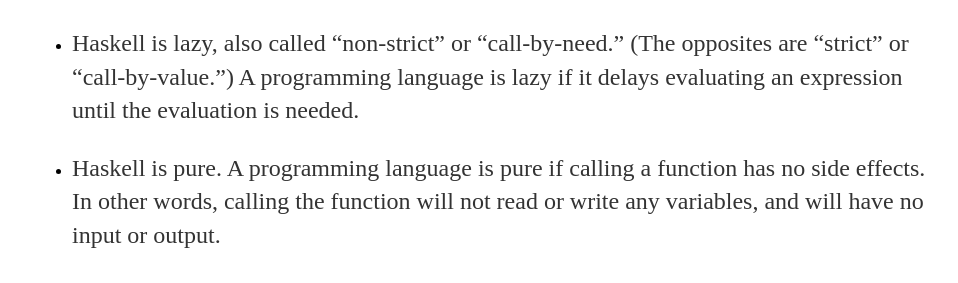
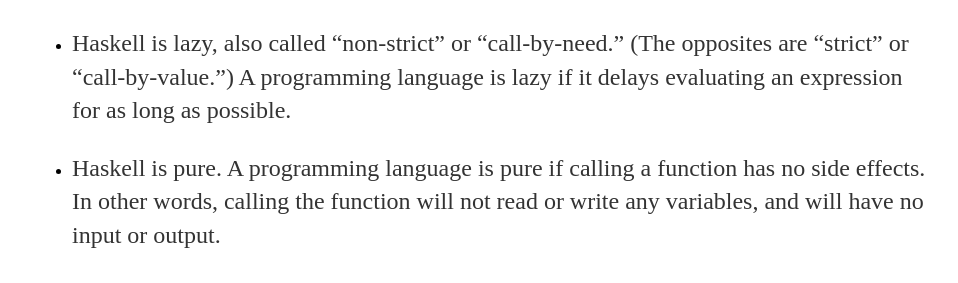
Before and after one commit to chopdicemince/chopdicemince.github.io, a Jekyll site: the page built from _posts/2018-07-13-haskell-and-haskell-curry.md, in a window 1280 px wide. Shown: the part 688-971 px from the top of the page, without its empty margins (160-1118 px from the left). Built offline with Jekyll 4.4.1, drawn with Linux system fonts in a browser that asks for light colours.

Commit message:
Rewrite a sentence

```diff
--- a/_posts/2018-07-13-haskell-and-haskell-curry.md
+++ b/_posts/2018-07-13-haskell-and-haskell-curry.md
@@ -15,7 +15,7 @@
 
 * Haskell is a functional programming language. In other words, a function is a value like any other, like an integer. One of the goals for creating Haskell was to merge a number of then-existing functional programming languages.
 
-* Haskell is lazy, also called "non-strict" or "call-by-need." (The opposites are "strict" or "call-by-value.") A programming language is lazy if it delays evaluating an expression until the evaluation is needed.
+* Haskell is lazy, also called "non-strict" or "call-by-need." (The opposites are "strict" or "call-by-value.") A programming language is lazy if it delays evaluating an expression for as long as possible.
 
 * Haskell is pure. A programming language is pure if calling a function has no side effects. In other words, calling the function will not read or write any variables, and will have no input or output.
 
```
